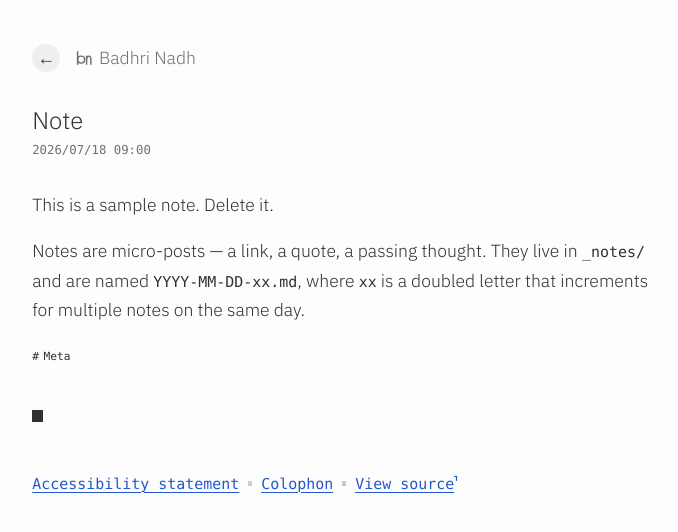
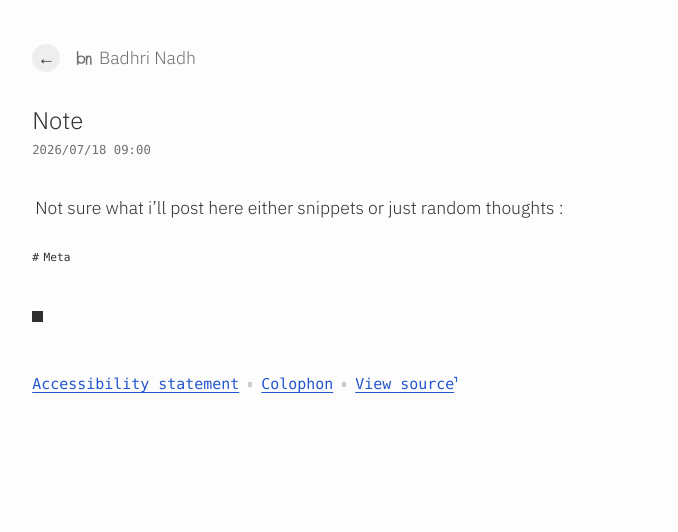
Before and after one commit to BadhriNadhBade/badhrinadh.com, a Jekyll site: the page built from _notes/2026-07-18-aa.md, in a window 1280 px wide. Shown: the top 532 px of the page, without its empty margins (291-969 px from the left). Built offline with Jekyll 4.4.1, drawn with Linux system fonts in a browser that asks for light colours; Markdown is read by kramdown in place of the engine named in the settings.

Commit message:
Update note content and remove placeholder text
Removed sample note and added a personal thought.

```diff
--- a/_notes/2026-07-18-aa.md
+++ b/_notes/2026-07-18-aa.md
@@ -9,6 +9,4 @@ tags:
 lang: en-US
 ---
 
-This is a sample note. Delete it.
-
-Notes are micro-posts — a link, a quote, a passing thought. They live in `_notes/` and are named `YYYY-MM-DD-xx.md`, where `xx` is a doubled letter that increments for multiple notes on the same day.
+Not sure what i'll post here either snippets or just random thoughts :|
```
